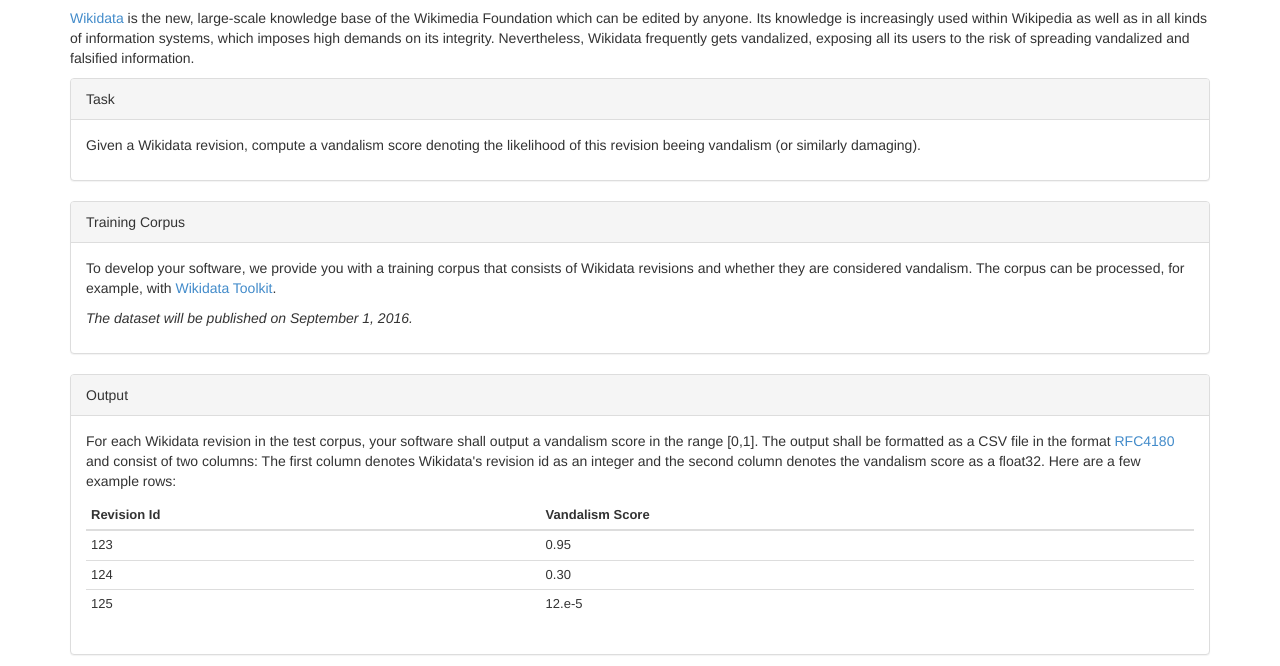
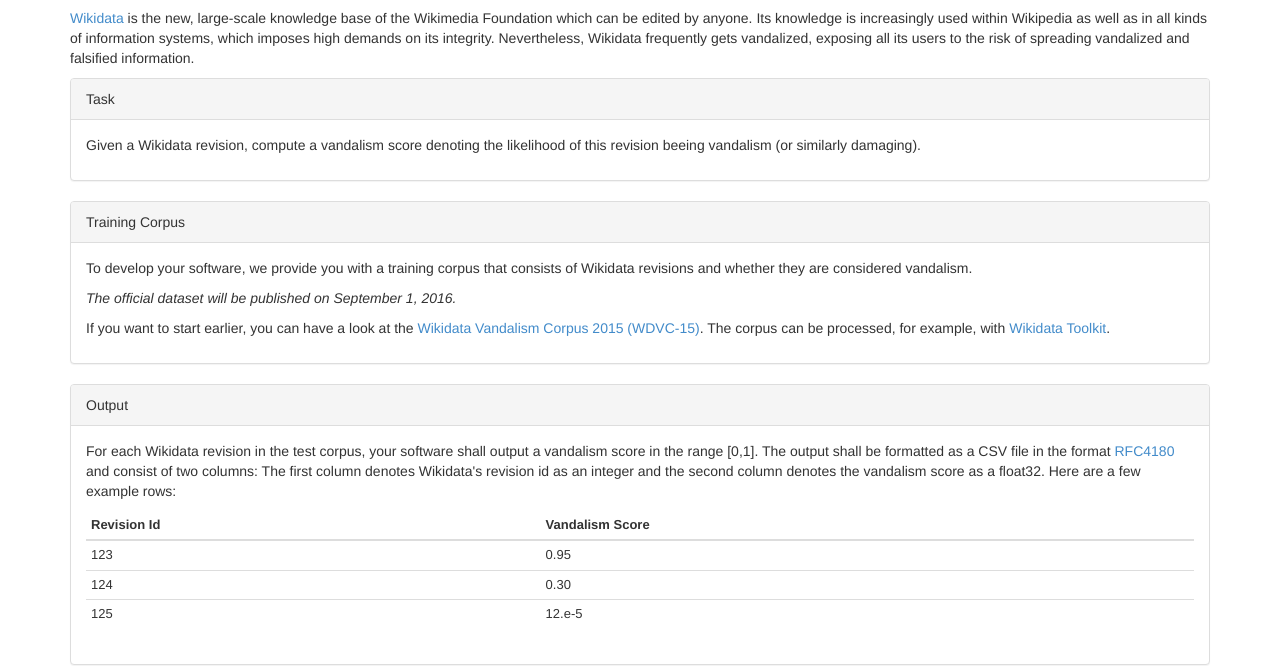
Before and after one commit to wsdm-cup-2017/wsdm-cup-2017.github.io, a website: page vandalism-detection.html in a window 1280 px wide. Shown: the part 153-819 px from the top of the page. Drawn offline with Linux system fonts and the light colour scheme.

Commit message:
preliminary training corpus

```diff
--- a/vandalism-detection.html
+++ b/vandalism-detection.html
@@ -84,11 +84,10 @@
       <div class="panel panel-default">
   	  <div class="panel-heading">Training Corpus</div>
         <div class="panel-body">
-          <p>To develop your software, we provide you with a training corpus that consists of Wikidata revisions and whether they are considered vandalism. The corpus can be processed, for example, with <a href="https://www.mediawiki.org/wiki/Wikidata_Toolkit">Wikidata Toolkit</a>.</p>
-          <p>
-  			<i>The dataset will be published on September 1, 2016.</i>
-            <!--<a href="http://www.uni-weimar.de/medien/webis/corpora/corpus-pan-labs-09-today/pan-16/pan16-data/pan16-author-masking-training-dataset-2016-02-17.zip" class="btn btn-default" target="_blank" href="">Download corpus</a> -->
-          </p>
+          <p>To develop your software, we provide you with a training corpus that consists of Wikidata revisions and whether they are considered vandalism.<p>
+          <p><i>The official dataset will be published on September 1, 2016.</i></p>
+		  <p>If you want to start earlier, you can have a look at the <a href="http://www.uni-weimar.de/de/medien/professuren/webis/corpora/wdvc-15/">Wikidata Vandalism Corpus 2015 (WDVC-15)</a>. The corpus can be processed, for example, with <a href="https://www.mediawiki.org/wiki/Wikidata_Toolkit">Wikidata Toolkit</a>.</p>
+            <!--<p><a href="http://www.uni-weimar.de/medien/webis/corpora/corpus-pan-labs-09-today/pan-16/pan16-data/pan16-author-masking-training-dataset-2016-02-17.zip" class="btn btn-default" target="_blank" href="">Download corpus</a></p> -->
         </div>
       </div>
 
```
